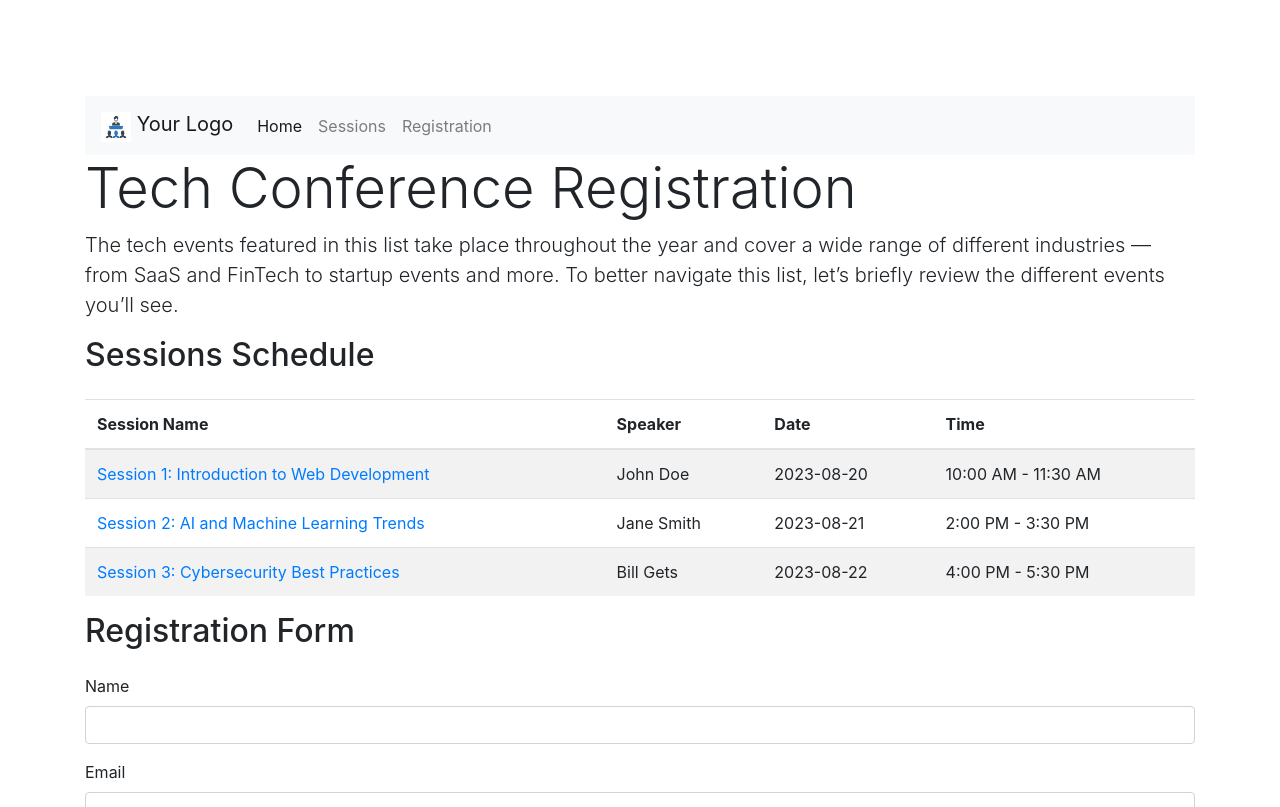
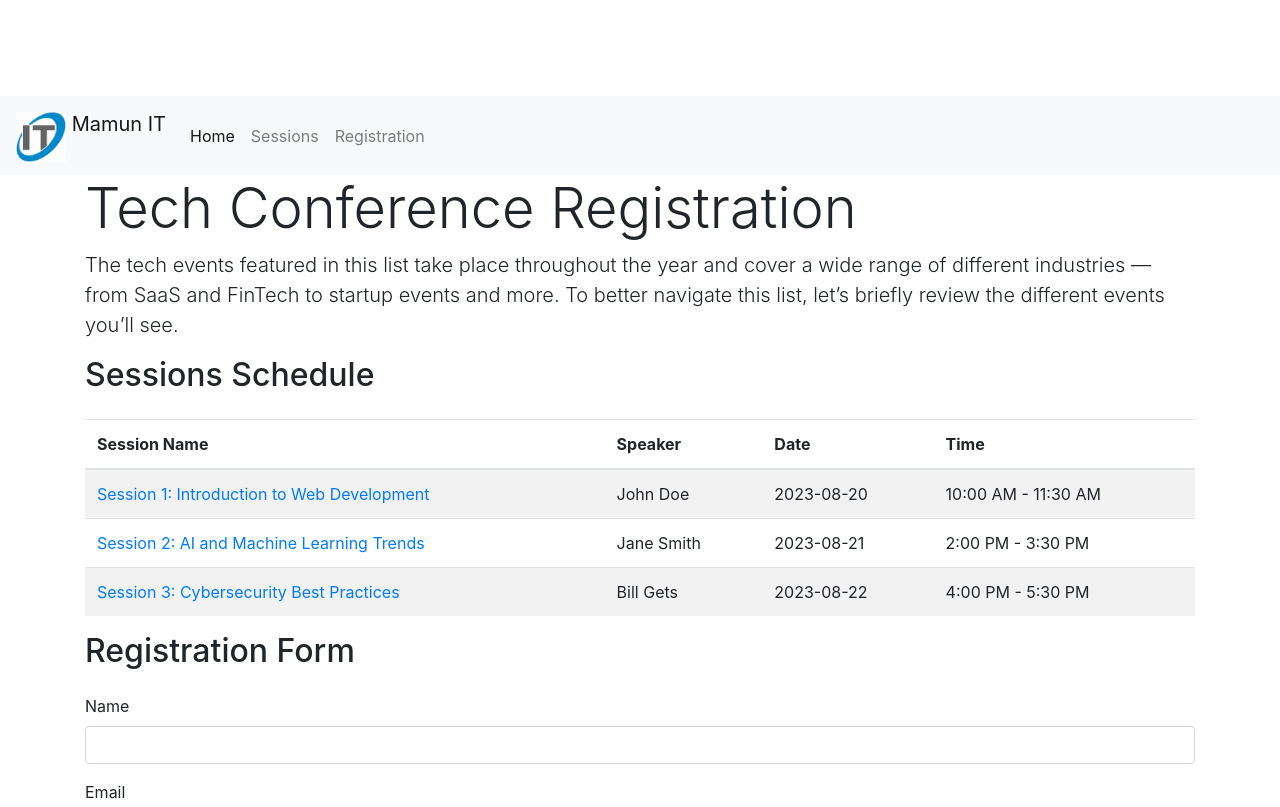
Before and after one commit to mamunbjit/registration_form, a plain HTML site: page index.html in a window 1280 px wide. Shown: the top 807 px of the page. Drawn offline with nearby package versions, Linux system fonts and the light colour scheme.

Commit message:
logo change successfully

```diff
--- a/index.html
+++ b/index.html
@@ -1,7 +1,7 @@
 <!DOCTYPE html>
 <html>
     <header class="text-center py-5">
-        <!-- <img src="img/confarence.png" alt="Event Logo" class="mb-3"> -->
+
         <link href="https://cdn.jsdelivr.net/npm/bootstrap@4.5.0/dist/css/bootstrap.min.css" rel="stylesheet">
 
     </header>
@@ -9,11 +9,11 @@
 
 
     <!-- Nav bar Start-->
-    <div class="container">
+    <!-- <div class="container"> -->
     <nav class="navbar navbar-expand-lg navbar-light bg-light">
       <a class="navbar-brand" href="#">
-        <img src="img/confarence.png" alt="Logo" width="30" height="30" class="d-inline-block align-text-top">
-        Your Logo
+        <img src="img/it.png" alt="Logo" width="50" height="50" class="d-inline-block align-text-top">
+        Mamun IT
       </a>
       <div class="collapse navbar-collapse" id="navbarNavDropdown">
         <ul class="navbar-nav">
@@ -30,7 +30,8 @@
         </ul>
       </div>
     </nav>
-  </div>
+  <!-- </div> -->
+
       <!-- Nav bar End-->
 
       <!-- Home section start -->
```
Also changed, not shown: img/it.png (added).
